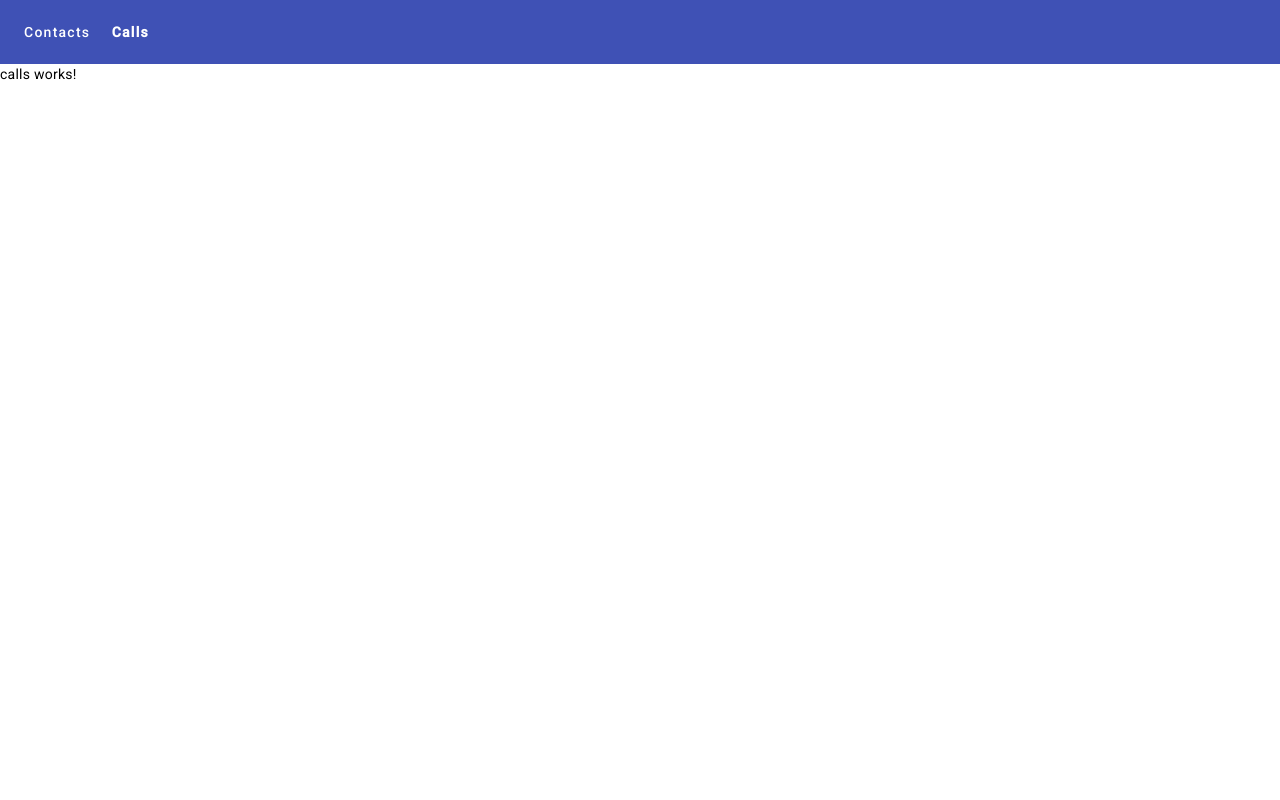
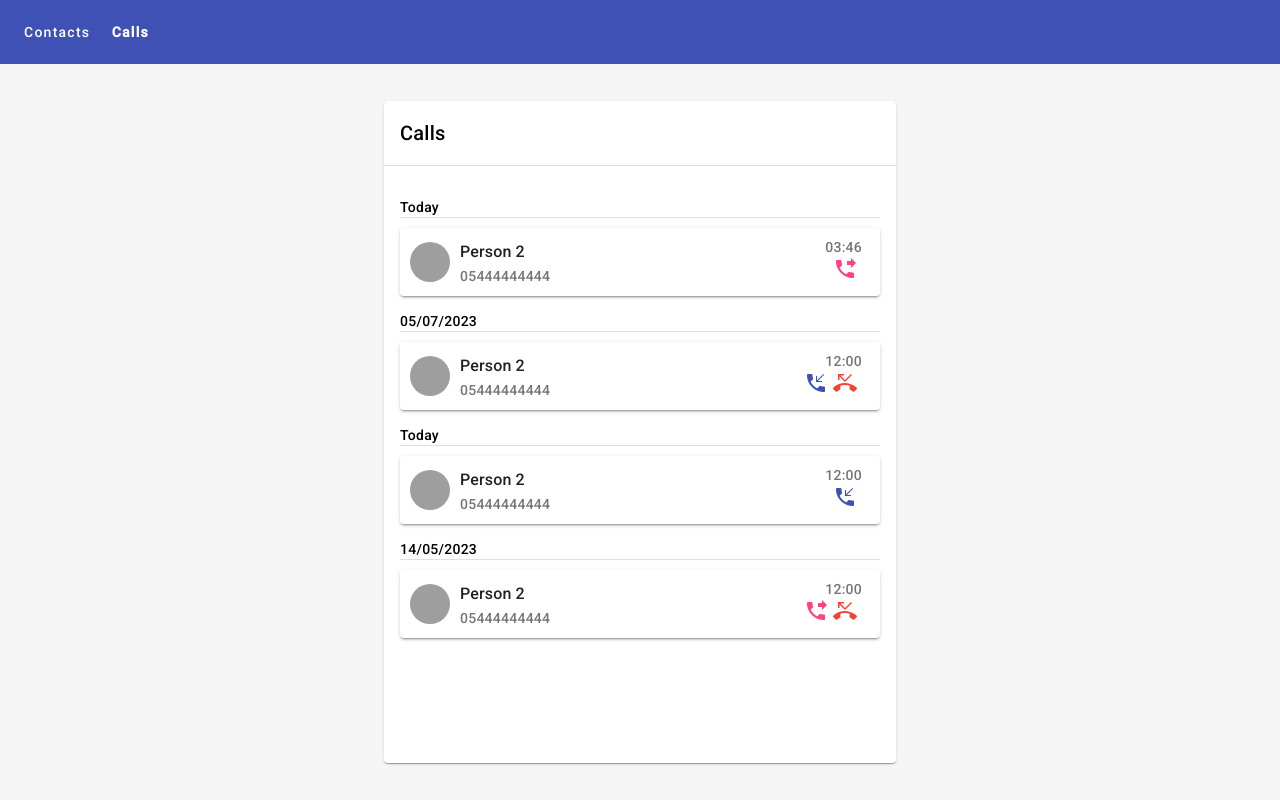
Before and after one commit to umutKalayci/phone-book, an Angular app: page /calls in a window 1280 px wide. Built offline with nearby package versions, Linux system fonts and the light colour scheme; grey boxes are pictures that could not be loaded.

Commit message:
feat: Calls page

```diff
--- /dev/null
+++ b/src/app/pages/calls.ts
@@ -0,0 +1,39 @@
+import { Person, persons } from './persons';
+
+export interface Call {
+  id: String;
+  caller: Person;
+  callee: Person;
+  date: Date;
+  duration: Number;
+}
+export const calls: Call[] = [
+  {
+    id: '1',
+    caller: persons[0],
+    callee: persons[1],
+    date: new Date(),
+    duration: 100,
+  },
+  {
+    id: '2',
+    caller: persons[1],
+    callee: persons[0],
+    date: new Date('07-05-2023'),
+    duration: 0,
+  },
+  {
+    id: '3',
+    caller: persons[1],
+    callee: persons[0],
+    date: new Date('07-04-2023'),
+    duration: 100,
+  },
+  {
+    id: '4',
+    caller: persons[0],
+    callee: persons[1],
+    date: new Date('05-14-2023'),
+    duration: 0,
+  },
+];
--- a/src/app/pages/calls/calls.component.html
+++ b/src/app/pages/calls/calls.component.html
@@ -1 +1,84 @@
-<p>calls works!</p>
+<mat-card class="calls-container">
+  <mat-card-header>
+    <mat-card-title>Calls</mat-card-title>
+  </mat-card-header>
+  <mat-divider class="margin-bt-16"></mat-divider>
+  <mat-card-content>
+    <mat-accordion class="calls-accordion">
+      <div *ngFor="let call of calls; let index = index">
+        <div
+          class="call-date"
+          *ngIf="
+            index == 0 ||
+            (call.date | date : 'dd/MM/yyyy') !=
+              (calls[index - 1].date | date : 'dd/MM/yyyy')
+          "
+        >
+          <p>
+            {{
+              (call.date | date : "dd/MM/yyyy") ==
+              (todayDate | date : "dd/MM/yyyy")
+                ? "Today"
+                : (call.date | date : "dd/MM/yyyy") ==
+                  (yesterdayDate | date : "dd/MM/yyyy")
+                ? "Yesterday"
+                : (call.date | date : "dd/MM/yyyy")
+            }}
+          </p>
+          <mat-divider></mat-divider>
+        </div>
+        <mat-expansion-panel
+          *ngIf="
+            call.caller.id == personID ? call.callee : call.caller as person
+          "
+          hideToggle
+        >
+          <mat-expansion-panel-header>
+            <mat-panel-description>
+              <img [src]="person.image" />
+              <div class="person-item">
+                <h3>
+                  {{ person.name }}
+                </h3>
+                <p>{{ person.phoneNumber }}</p>
+              </div>
+              <div class="person-item-icons">
+                <p>{{ call.date | date : "hh:mm" }}</p>
+                <div
+                  class="icons"
+                  *ngIf="
+                    call.caller.id == this.personID
+                      ? 'phone_forwarded'
+                      : 'phone_callback' as icon
+                  "
+                >
+                  <mat-icon
+                    color="{{
+                      icon == 'phone_callback' ? 'primary' : 'accent'
+                    }}"
+                    >{{ icon }}</mat-icon
+                  >
+                  <mat-icon color="warn" *ngIf="call.duration == 0"
+                    >phone_missed</mat-icon
+                  >
+                </div>
+              </div>
+            </mat-panel-description>
+          </mat-expansion-panel-header>
+          <mat-divider></mat-divider>
+          <mat-card-actions>
+            <button mat-button color="primary">
+              <mat-icon>phone</mat-icon>Call
+            </button>
+            <button mat-button color="accent">
+              <mat-icon>message</mat-icon>Message
+            </button>
+            <button mat-button routerLink="/contacts/{{ person.id }}">
+              <mat-icon>edit</mat-icon>Edit
+            </button>
+          </mat-card-actions>
+        </mat-expansion-panel>
+      </div>
+    </mat-accordion>
+  </mat-card-content>
+</mat-card>
--- a/src/app/pages/calls/calls.component.scss
+++ b/src/app/pages/calls/calls.component.scss
@@ -0,0 +1,63 @@
+:host {
+  background-color: rgb(245, 245, 245);
+  height: calc(100% - 64px);
+  display: flex;
+  justify-content: space-around;
+  align-items: center;
+}
+.calls-container {
+  height: 90%;
+  width: 40%;
+  overflow-y: auto;
+  mat-card-header {
+    padding-bottom: 16px;
+  }
+  .margin-bt-16 {
+    margin-bottom: 16px;
+  }
+  .calls-accordion {
+    .call-date {
+      p {
+        margin-top: 15px;
+        margin-bottom: 0;
+        border-radius: 4px;
+        font-weight: 500;
+      }
+      mat-divider {
+        margin-bottom: 10px;
+      }
+    }
+    mat-expansion-panel {
+      mat-expansion-panel-header {
+        padding: 10px;
+        .mat-expansion-panel-header-description {
+          margin-right: 0;
+          img {
+            width: 40px;
+            height: 40px;
+            border-radius: 100%;
+            margin-right: 10px;
+          }
+          h3 {
+            color: rgba(0, 0, 0, 0.87);
+            font-weight: 500;
+            margin: 0;
+          }
+          p {
+            margin: 0;
+          }
+          .person-item-icons {
+            flex-grow: inherit;
+            text-align: right;
+            mat-icon {
+              margin-right: 5px;
+            }
+          }
+        }
+      }
+      mat-card-actions {
+        justify-content: space-between;
+      }
+    }
+  }
+}
--- a/src/app/pages/calls/calls.component.ts
+++ b/src/app/pages/calls/calls.component.ts
@@ -1,10 +1,20 @@
 import { Component } from '@angular/core';
+import { Person, persons } from '../persons';
+import { Call, calls } from '../calls';
 
 @Component({
   selector: 'app-calls',
   templateUrl: './calls.component.html',
-  styleUrls: ['./calls.component.scss']
+  styleUrls: ['./calls.component.scss'],
 })
 export class CallsComponent {
-
+  personID = '1';
+  todayDate = new Date();
+  yesterdayDate = new Date();
+  persons: Person[] = persons;
+  calls: Call[] = calls;
+  constructor() {
+    console.log(calls);
+    this.yesterdayDate.setDate(this.yesterdayDate.getDate() - 1);
+  }
 }
```
